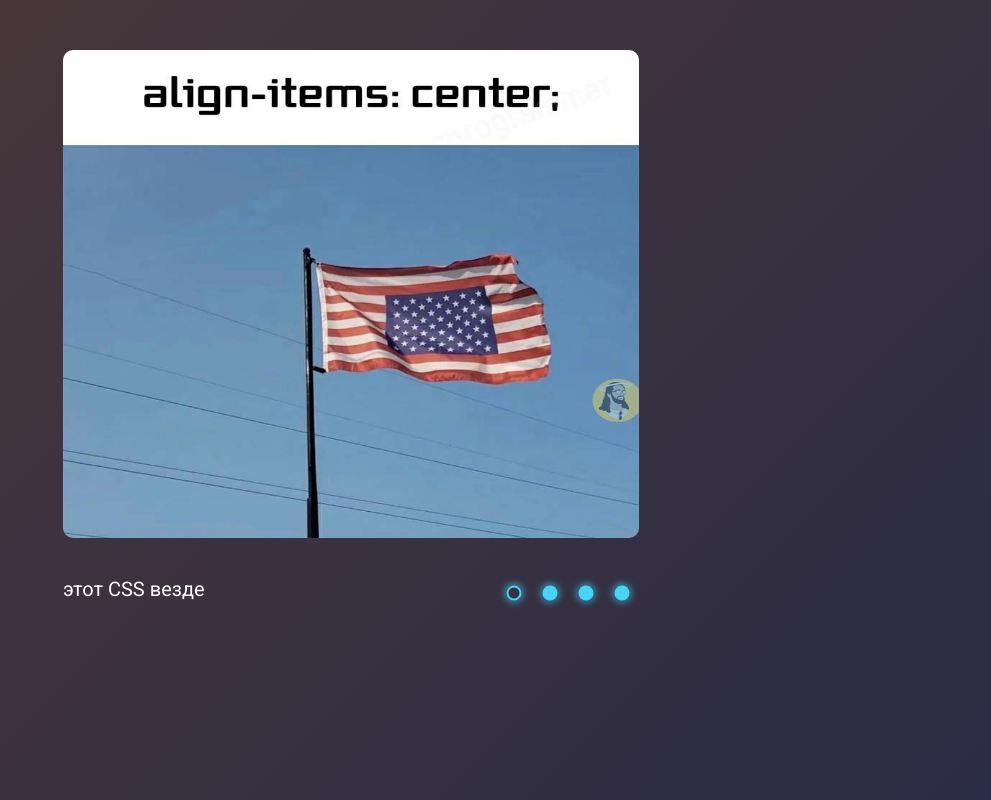
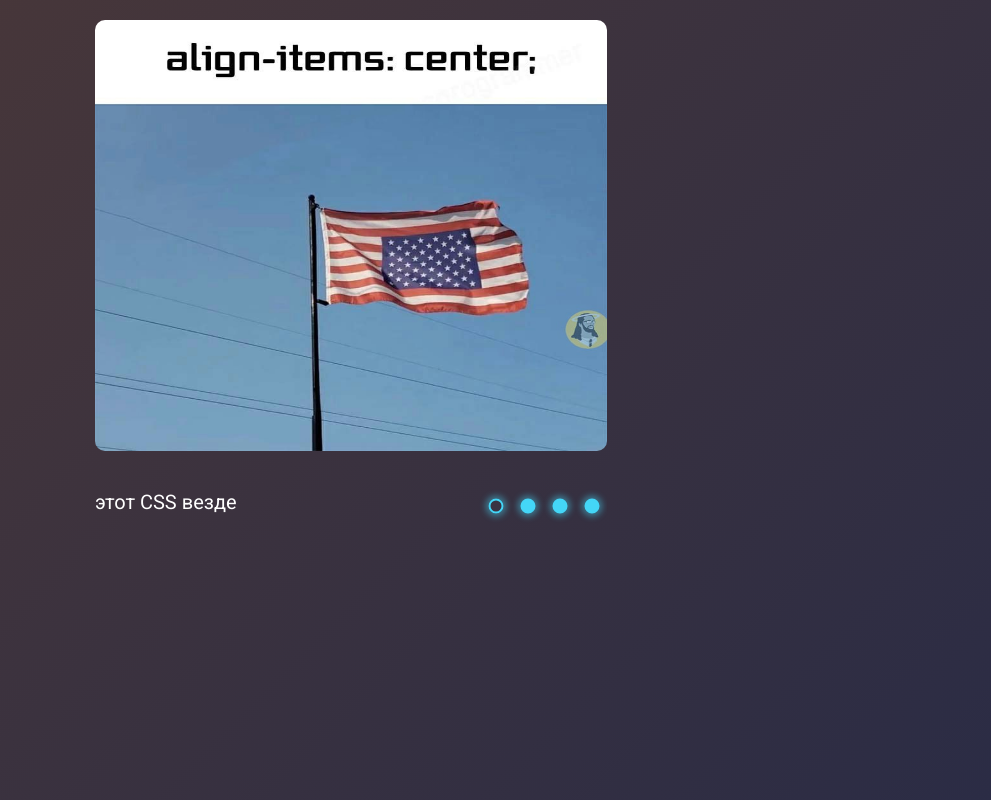
Before and after one commit to gettosun/cssMemSlider, a plain HTML site: page cssMemSlider/index.html in a window 1280 px wide. Shown: the whole page, without its empty margins (289-1280 px from the left). Drawn offline with Linux system fonts and the light colour scheme.

Commit message:
fix: media query (Mon, May 16, 2022 17:13:01 PM)

```diff
--- a/cssMemSlider/style.css
+++ b/cssMemSlider/style.css
@@ -14,10 +14,11 @@ body {
   width: 100%;
   height: 100%;
   min-height: 100vh;
-  padding-top: 50px;
+  padding-top: 20px;
+  overflow-y: hidden;
 }
 .wrapper {
-  width: 45%;
+  width: 40%;
   min-width: 400px;
   aspect-ratio: 5/6;
   margin: 0 auto;
@@ -55,7 +56,7 @@ input[type=radio] {
 }
 .slider-images .slider-item {
   display: inline-block;
-  width: 700px;
+  width: 2000px;
   background-repeat: no-repeat;
   background-size: 100% 100%;
   background-position: center center;
@@ -78,7 +79,7 @@ input[type=radio] {
 }
 .slider-text .slider-item {
   display: inline-block;
-  width: 400px;
+  width: 2000px;
   height: 100%;
   padding-right: 11rem;
 }
@@ -153,6 +154,12 @@ label {
   background-color: rgba(255, 255, 255, .01);
 }
 
+@media (min-width: 1400px) {
+  html {
+    font-size: 12px;
+  }
+}
+
 @media (max-width: 768px) {
   html {
     font-size: 8px;
```
